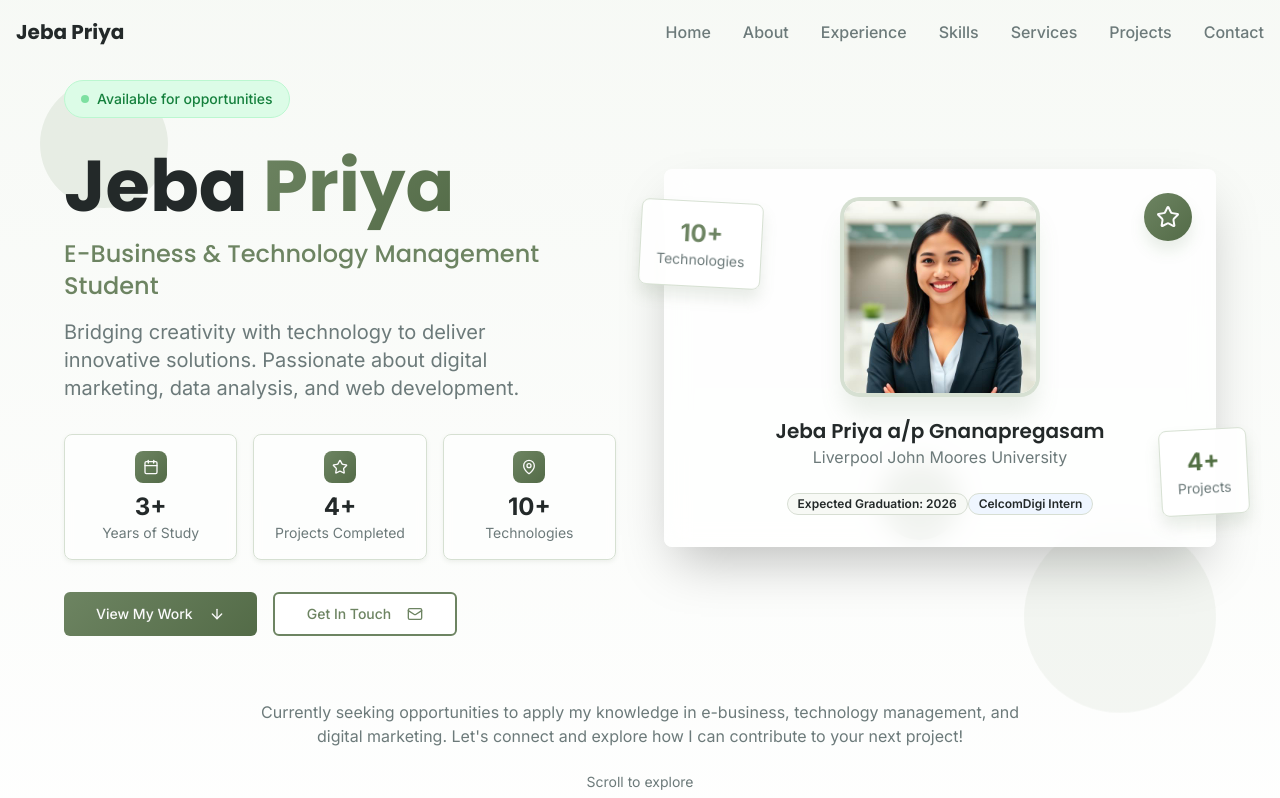
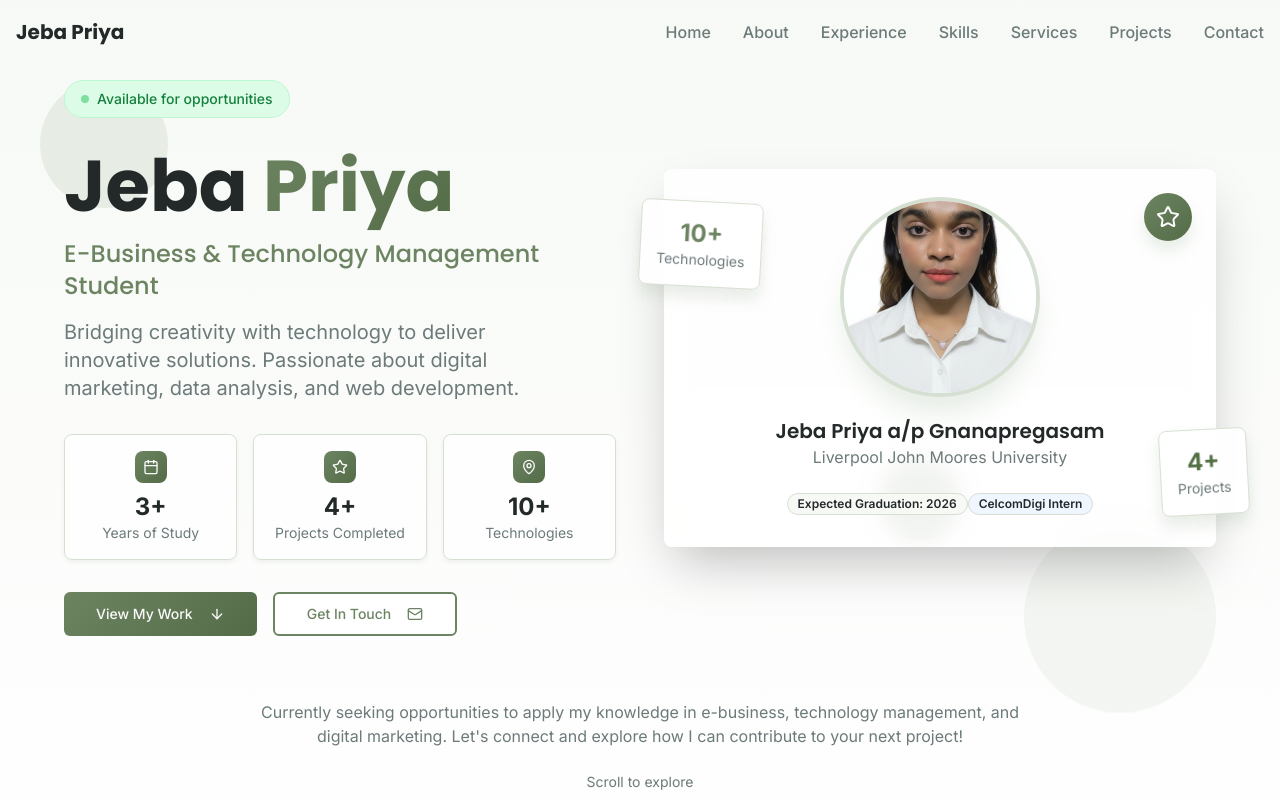
Before and after one commit to JazzyJeba/jebawork, a React (Vite) app: page / in a window 1280 px wide. Shown: the top 798 px of the page. Built offline with nearby package versions, Linux system fonts and the light colour scheme; the HTML template or start-up script is replaced by a standard one.

Commit message:
Update profile picture

```diff
--- a/src/components/sections/Hero.tsx
+++ b/src/components/sections/Hero.tsx
@@ -3,7 +3,7 @@ import { Button } from "@/components/ui/button";
 import { Card, CardContent } from "@/components/ui/card";
 import { Badge } from "@/components/ui/badge";
 import { ArrowDown, Download, Mail, MapPin, Calendar, Star } from "lucide-react";
-import profileImage from "@/assets/jeba-profile.jpg";
+import profileImage from "@/assets/jeba-profile-professional.jpg";
 
 const Hero = () => {
   const scrollToSection = (sectionId: string) => {
@@ -102,7 +102,7 @@ const Hero = () => {
                 <CardContent className="p-8">
                   {/* Profile Image */}
                   <div className="relative mb-6">
-                    <div className="w-48 h-48 mx-auto rounded-2xl overflow-hidden shadow-xl ring-4 ring-sage-200 group-hover:ring-sage-300 transition-all duration-300">
+                    <div className="w-48 h-48 mx-auto rounded-full overflow-hidden shadow-xl ring-4 ring-sage-200 group-hover:ring-sage-300 transition-all duration-300">
                       <img
                         src={profileImage}
                         alt="Jeba Priya a/p Gnanapregasam"
```
Also changed, not shown: src/assets/jeba-profile-professional.jpg (added), src/assets/original-profile.jpg (added).
